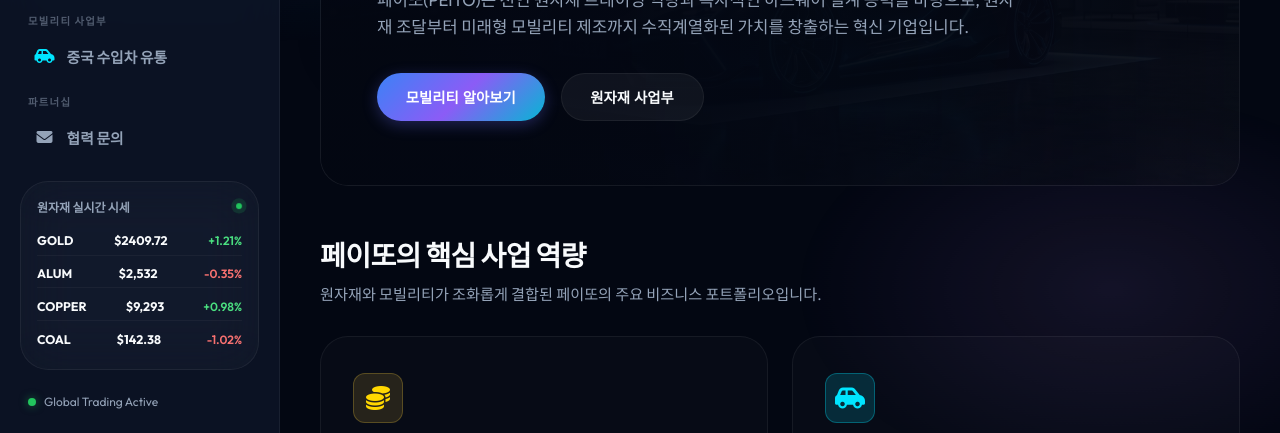
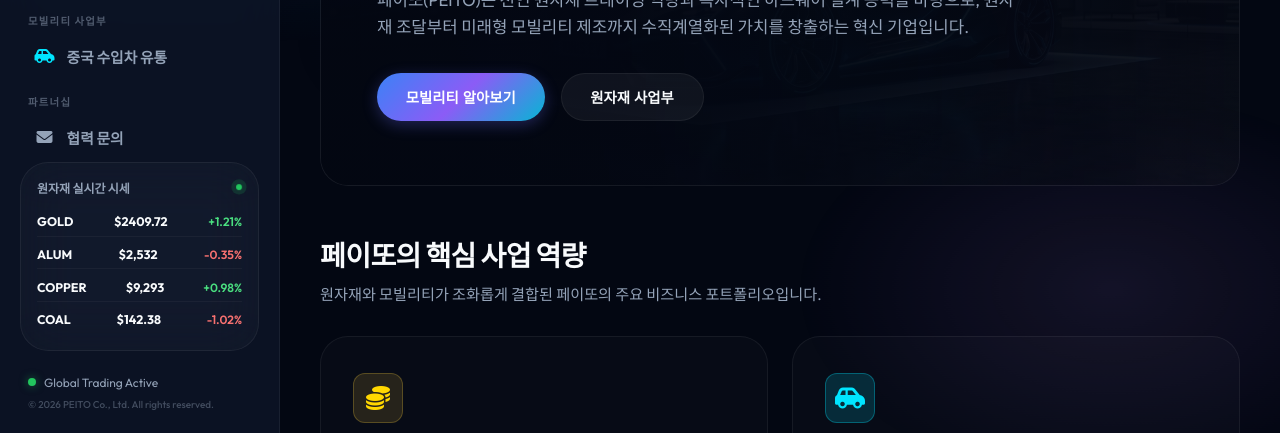
Before and after one commit to jsy15757684/peito, a plain HTML site: page index.html in a window 1280 px wide. Shown: the part 367-800 px from the top of the page. Drawn offline with Linux system fonts and the light colour scheme.

Commit message:
Add copyright footer to sidebar bottom with multilingual support

```diff
--- a/app.js
+++ b/app.js
@@ -14,6 +14,7 @@ const i18n = {
         "nav-contact": "협력 문의",
         "ticker-title": "원자재 실시간 시세",
         "trading-active": "Global Trading Active",
+        "copyright": "© 2026 PEITO Co., Ltd. All rights reserved.",
         "header-consult-btn": "파트너 실시간 상담",
 
         // Intro Section
@@ -163,6 +164,7 @@ const i18n = {
         "nav-contact": "Contact Us",
         "ticker-title": "Live Commodity Price",
         "trading-active": "Global Trading Active",
+        "copyright": "© 2026 PEITO Co., Ltd. All rights reserved.",
         "header-consult-btn": "Live Consultation",
 
         // Intro Section
@@ -312,6 +314,7 @@ const i18n = {
         "nav-contact": "合作咨询",
         "ticker-title": "原材料实时行情",
         "trading-active": "全球贸易服务中",
+        "copyright": "© 2026 PEITO Co., Ltd. 保留所有权利。",
         "header-consult-btn": "合伙人在线咨询",
 
         // Intro Section
--- a/index.html
+++ b/index.html
@@ -86,6 +86,9 @@
             <div class="status-indicator">
                 <div class="dot green"></div>
                 <span data-i18n="trading-active">Global Trading Active</span>
+            </div>
+            <div class="sidebar-footer">
+                <span data-i18n="copyright">© 2026 PEITO Co., Ltd. All rights reserved.</span>
             </div>
         </aside>
 
--- a/style.css
+++ b/style.css
@@ -246,6 +246,15 @@ nav li.active {
     font-size: 0.75rem;
     color: var(--text-secondary);
     padding-left: 0.5rem;
+}
+
+.sidebar-footer {
+    margin-top: 0.5rem;
+    font-size: 0.62rem;
+    color: var(--text-secondary);
+    opacity: 0.4;
+    padding-left: 0.5rem;
+    font-weight: 500;
 }
 
 .status-indicator .dot {
```
